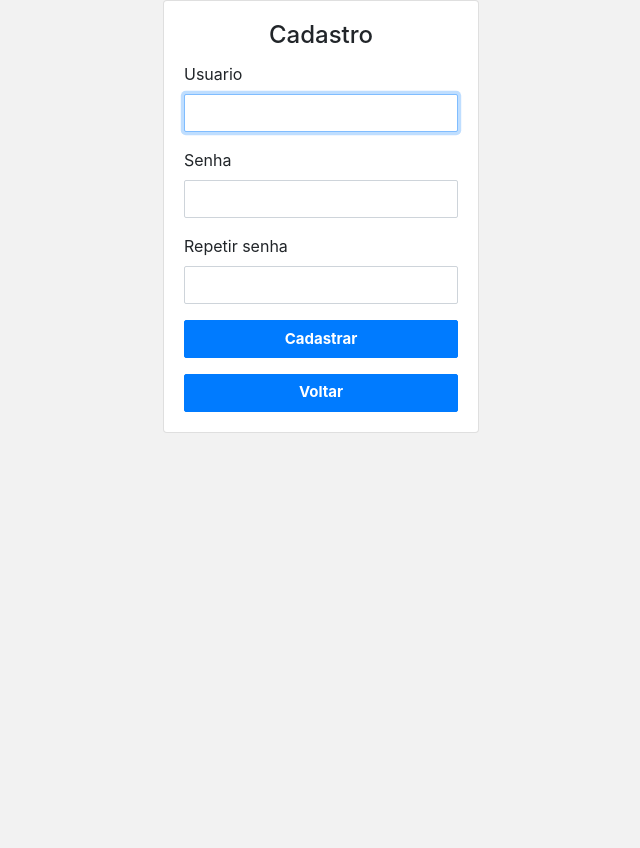
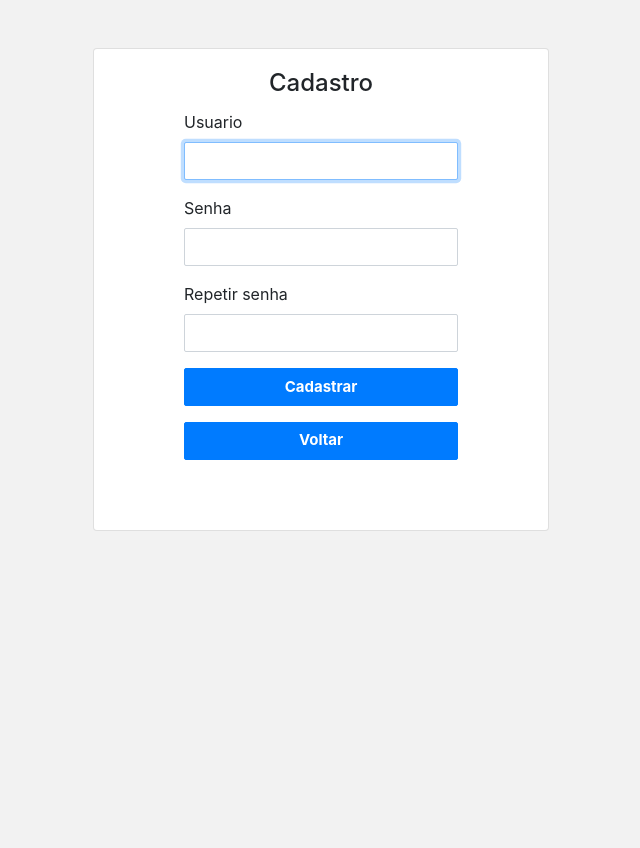
Before and after one commit to henriquesousa7/prjProject-animeWatch, a CodeIgniter app: page /prjProject/login/cadastro_usuario in a window 1280 px wide. Shown: the whole page, without its empty margins (319-959 px from the left). Before the commit the page ends 433 px from the top, so only its background shows below. Run offline with CodeIgniter, Linux system fonts and the light colour scheme; some libraries are stand-ins or nearby versions.

Commit message:
Refatorando view home

```diff
--- a/application/views/login/cadastro.php
+++ b/application/views/login/cadastro.php
@@ -1,10 +1,10 @@
 <body class="my-login-page">
     <section class="h-100">
-        <div class="container h-100">
+        <div class="container h-100 mt-5">
             <div class="row justify-content-md-center h-100">
                 <div class="card-wrapper">
                     <div class="card fat">
-                        <div class="card-body">
+                        <div class="card-body" style="padding-left: 90px; padding-right: 90px; padding-bottom: 70px;">
                             <h4 class="card-title text-center">Cadastro</h4>
                             <form action="cadastrarUsuario/" method="post" class="my-login-validation" onsubmit="return validarSenha()">
                                 <div class="form-group">
```
